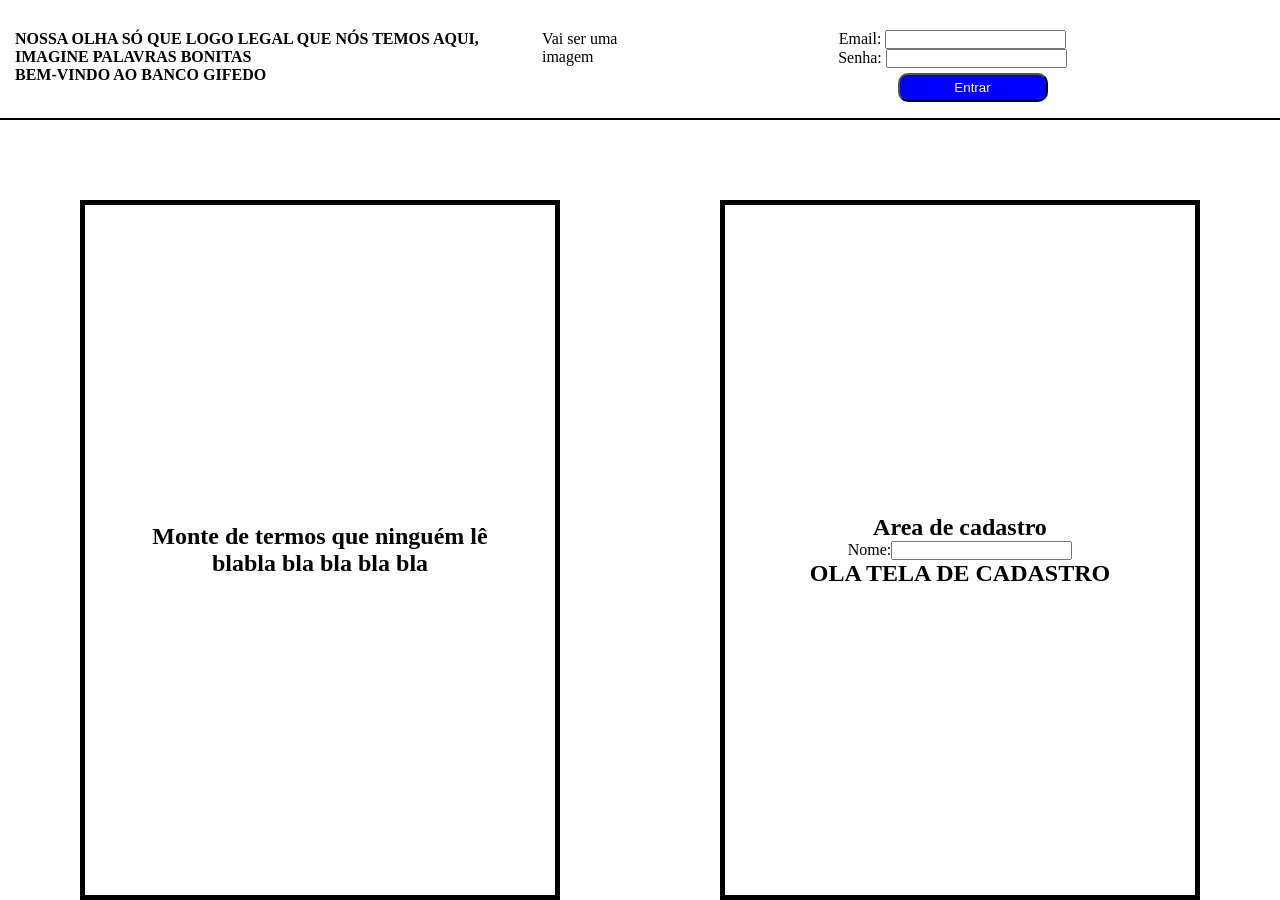
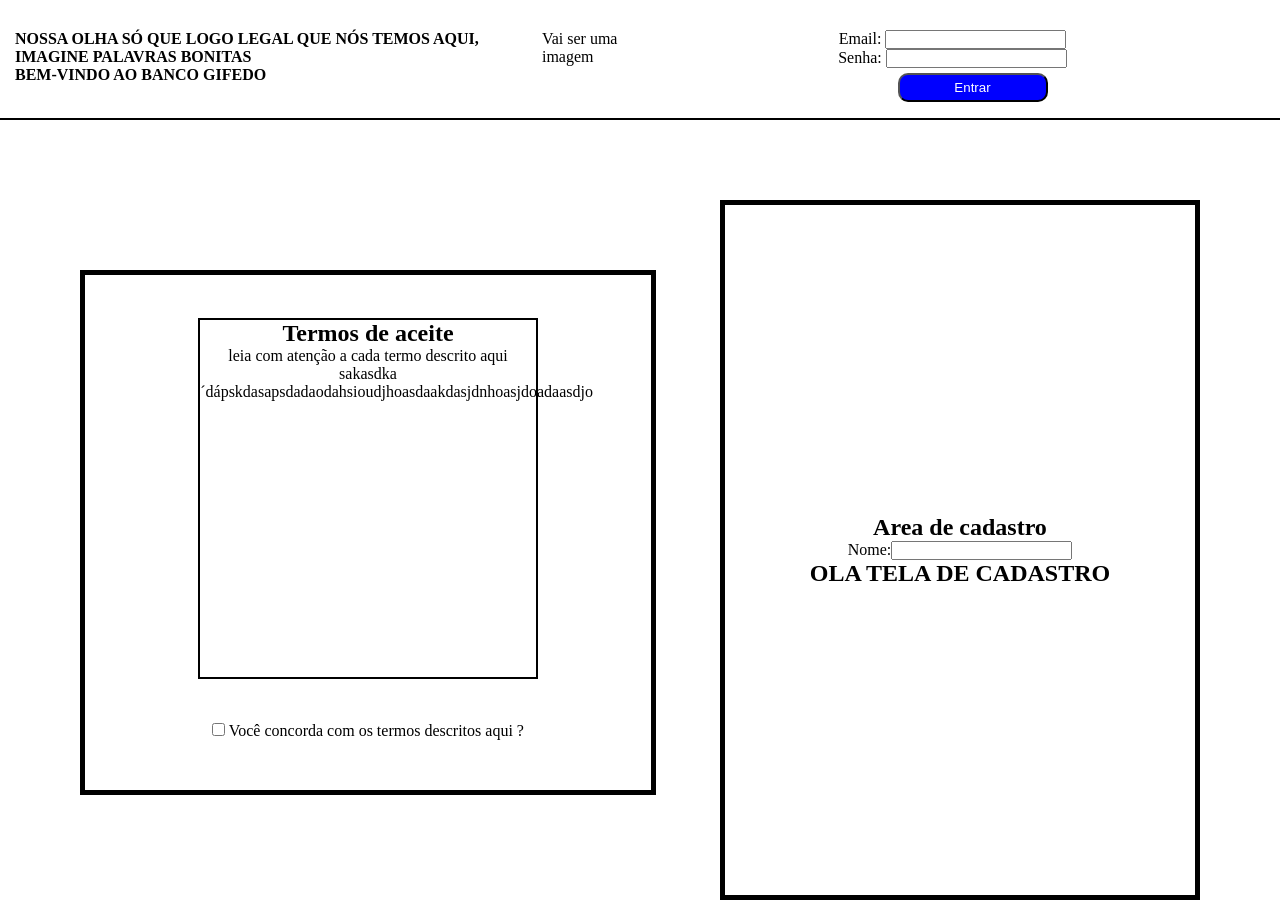
Before and after one commit to Jefferson2724/Banco-CRUD, an Angular app in the folder Front-end/BancoCrud/: page / in a window 1280 px wide. Built offline with nearby package versions, Linux system fonts and the light colour scheme.

Commit message:
Criando conteudo básico dos termos de aceitamento

```diff
--- a/Front-end/BancoCrud/src/app/Tela1/Cadastro/Cadastro.component.ts
+++ b/Front-end/BancoCrud/src/app/Tela1/Cadastro/Cadastro.component.ts
@@ -6,6 +6,7 @@ import { Component, OnInit } from '@angular/core';
   styleUrls: ['./Cadastro.component.css']
 })
 export class CadastroComponent implements OnInit {
+  textoLoreImpsum:String;
 
   constructor() { }
 
--- a/Front-end/BancoCrud/src/app/Tela1/Termos/Termos.component.css
+++ b/Front-end/BancoCrud/src/app/Tela1/Termos/Termos.component.css
@@ -1,11 +1,28 @@
 .recipiente-termos {
-    margin: 80px;
+    margin: 150px 80px 0 80px;
     border: 5px solid black;
 
-    height: 100%;
+    height: 75%;
+    width: 90%;
 
     display: flex;
     flex-direction: column;
-    justify-content: center;
+    justify-content:center;
     text-align: center;
 }
+
+.conteudo-termos{
+    width: 60%;
+    height: 70%;
+
+    margin:auto;
+    border: 2px solid black;
+}
+
+.conteudo-check {
+    margin-bottom: 50px;
+}
+
+.texto-termos {
+    width: 100%;
+}
--- a/Front-end/BancoCrud/src/app/Tela1/Termos/Termos.component.html
+++ b/Front-end/BancoCrud/src/app/Tela1/Termos/Termos.component.html
@@ -1,8 +1,14 @@
 <div class="recipiente-termos">
   <div class="conteudo-termos">
-    <h1>Monte de termos que ninguém lê<br>
-    blabla bla
-  bla bla bla</h1>
+    <h1>Termos de aceite</h1>
+    <span>leia com atenção a cada termo descrito aqui</span>
+    <div class="texto-termos">
+      <p>{{this.textoLoreImpsum}}</p>
+    </div>
   </div>
-
+  <div class="conteudo-check">
+    <label for="">
+      <input type="checkbox" (click)="validCheckbox()"> Você concorda com os termos descritos aqui ?
+    </label>
+  </div>
 </div>
--- a/Front-end/BancoCrud/src/app/Tela1/Termos/Termos.component.ts
+++ b/Front-end/BancoCrud/src/app/Tela1/Termos/Termos.component.ts
@@ -6,10 +6,17 @@ import { Component, OnInit } from '@angular/core';
   styleUrls: ['./Termos.component.css']
 })
 export class TermosComponent implements OnInit {
-
+  textoLoreImpsum: String;
   constructor() { }
 
   ngOnInit() {
+    this.textoLoreImpsum = "sakasdka´dápskdasapsdad" +
+    "aodahsioudjhoasdaakd" +
+    "asjdnhoasjdoada" +
+    "asdjo";
   }
 
+  validCheckbox(){
+    debugger;
+  }
 }
```
